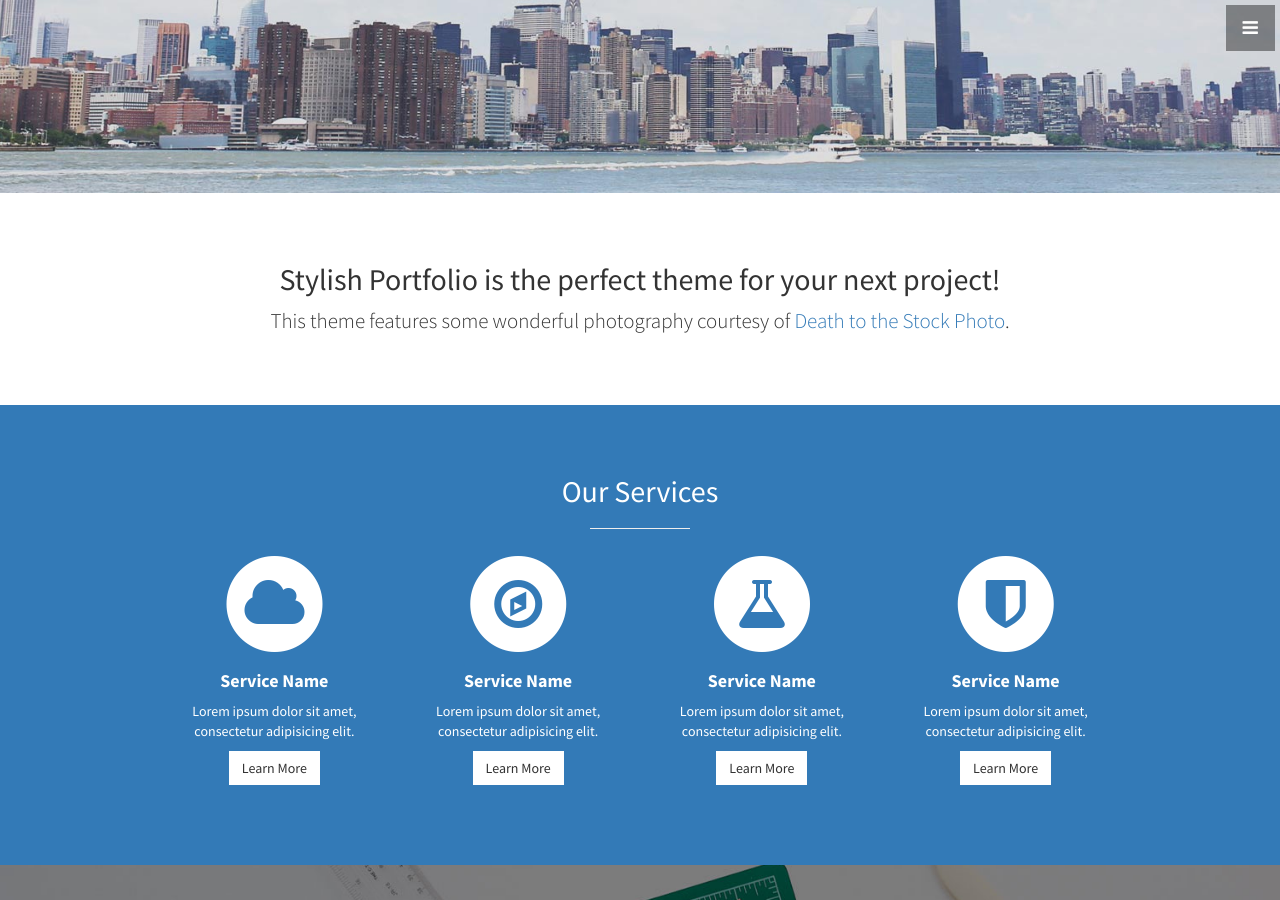
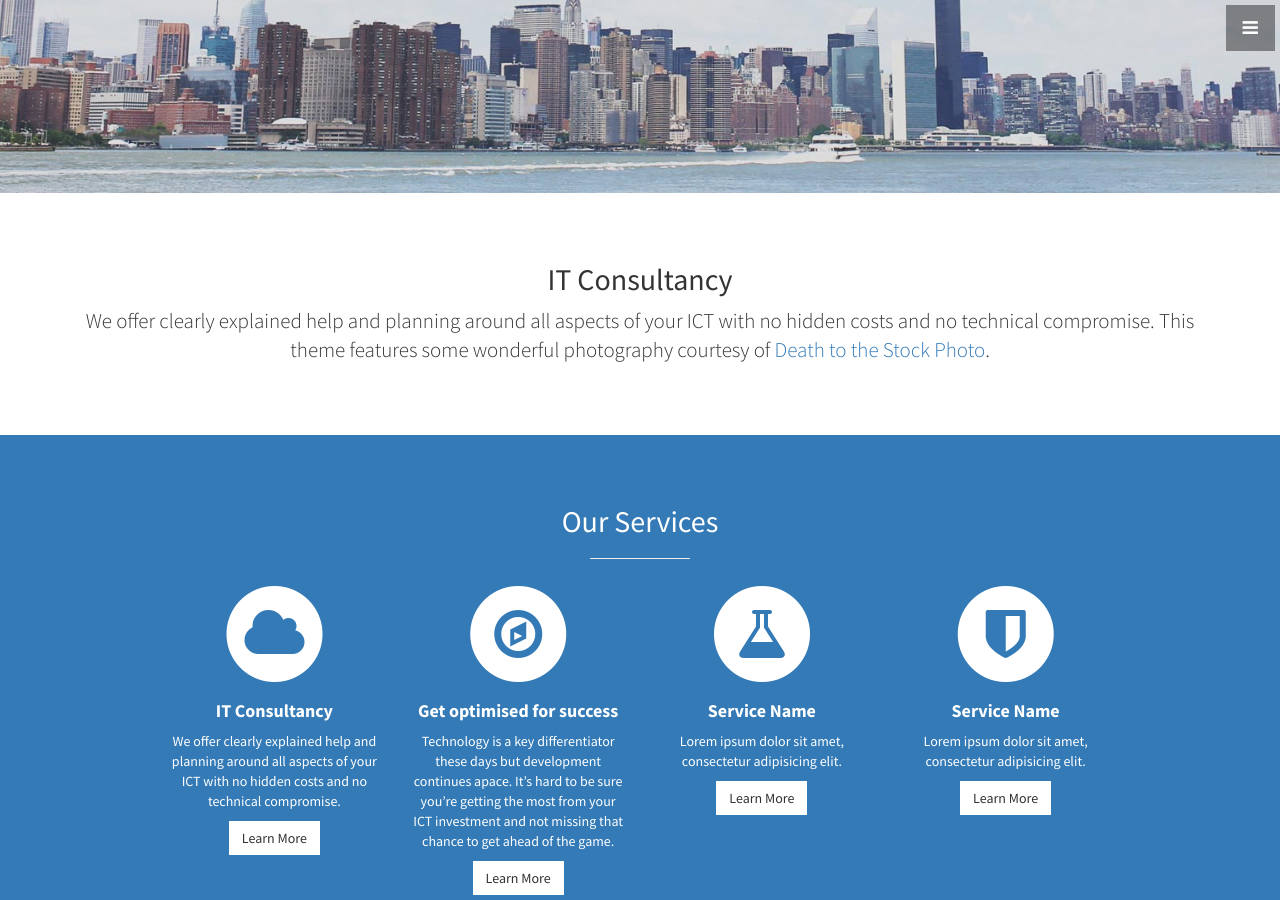
Before and after one commit to cosmincucu/consultancy-planet.co.uk, a Jekyll site: the page built from index.html, in a window 1280 px wide and 900 px high, scrolled down 707 px. Built offline with Jekyll 4.4.1, drawn with Linux system fonts in a browser that asks for light colours.

Commit message:
Second commit

```diff
--- a/_config.yml
+++ b/_config.yml
@@ -1,6 +1,6 @@
 # Site settings
-title:
-email:
+title: Out of this world consultancy!
+email: cosmin.cucu@consultancy-planet.co.uk
 description: > # this means to ignore newlines until "baseurl:"
   IT Consultancy
   We offer clearly explained help and planning around all aspects of your ICT
--- a/_includes/about.html
+++ b/_includes/about.html
@@ -2,8 +2,9 @@
   <div class="container">
     <div class="row">
       <div class="col-lg-12 text-center">
-        <h2>Stylish Portfolio is the perfect theme for your next project!</h2>
-        <p class="lead">This theme features some wonderful photography courtesy of <a target="_blank" href="http://join.deathtothestockphoto.com/">Death to the Stock Photo</a>.</p>
+        <h2>IT Consultancy</h2>
+        <p class="lead">We offer clearly explained help and planning around all aspects of your ICT with no hidden costs and no technical compromise.
+          This theme features some wonderful photography courtesy of <a target="_blank" href="http://join.deathtothestockphoto.com/">Death to the Stock Photo</a>.</p>
       </div>
     </div>
     <!-- /.row -->
--- a/_includes/map.html
+++ b/_includes/map.html
@@ -1,4 +1,4 @@
-<section id="map" class="map">
+<!-- <section id="map" class="map">
   <iframe id="map_iframe"
     width="100%"
     height="100%"
@@ -20,4 +20,4 @@
     src="https://maps.google.com/maps/embed/v1/place?key={{ site.google_api_key }}&q={% for address in site.address %}{{ address.line }},{% endfor %}"
     allowfullscreen>
   </small>
-</section>
+</section> -->
--- a/_includes/services.html
+++ b/_includes/services.html
@@ -13,9 +13,11 @@
               <i class="fa fa-cloud fa-stack-1x text-primary"></i>
             </span>
               <h4>
-                <strong>Service Name</strong>
+                <strong>IT Consultancy</strong>
               </h4>
-              <p>Lorem ipsum dolor sit amet, consectetur adipisicing elit.</p>
+              <p>We offer clearly explained help and planning around all aspects of your ICT
+                  with no hidden costs and no technical compromise.
+                </p>
               <a href="#" class="btn btn-light">Learn More</a>
             </div>
           </div>
@@ -26,9 +28,11 @@
               <i class="fa fa-compass fa-stack-1x text-primary"></i>
             </span>
               <h4>
-                <strong>Service Name</strong>
+                <strong>Get optimised for success</strong>
               </h4>
-              <p>Lorem ipsum dolor sit amet, consectetur adipisicing elit.</p>
+              <p> Technology is a key differentiator these days but development continues apace.
+                  It’s hard to be sure you’re getting the most from your ICT investment and not
+                  missing that chance to get ahead of the game.</p>
               <a href="#" class="btn btn-light">Learn More</a>
             </div>
           </div>
```
Also changed, not shown: 2 other files.
